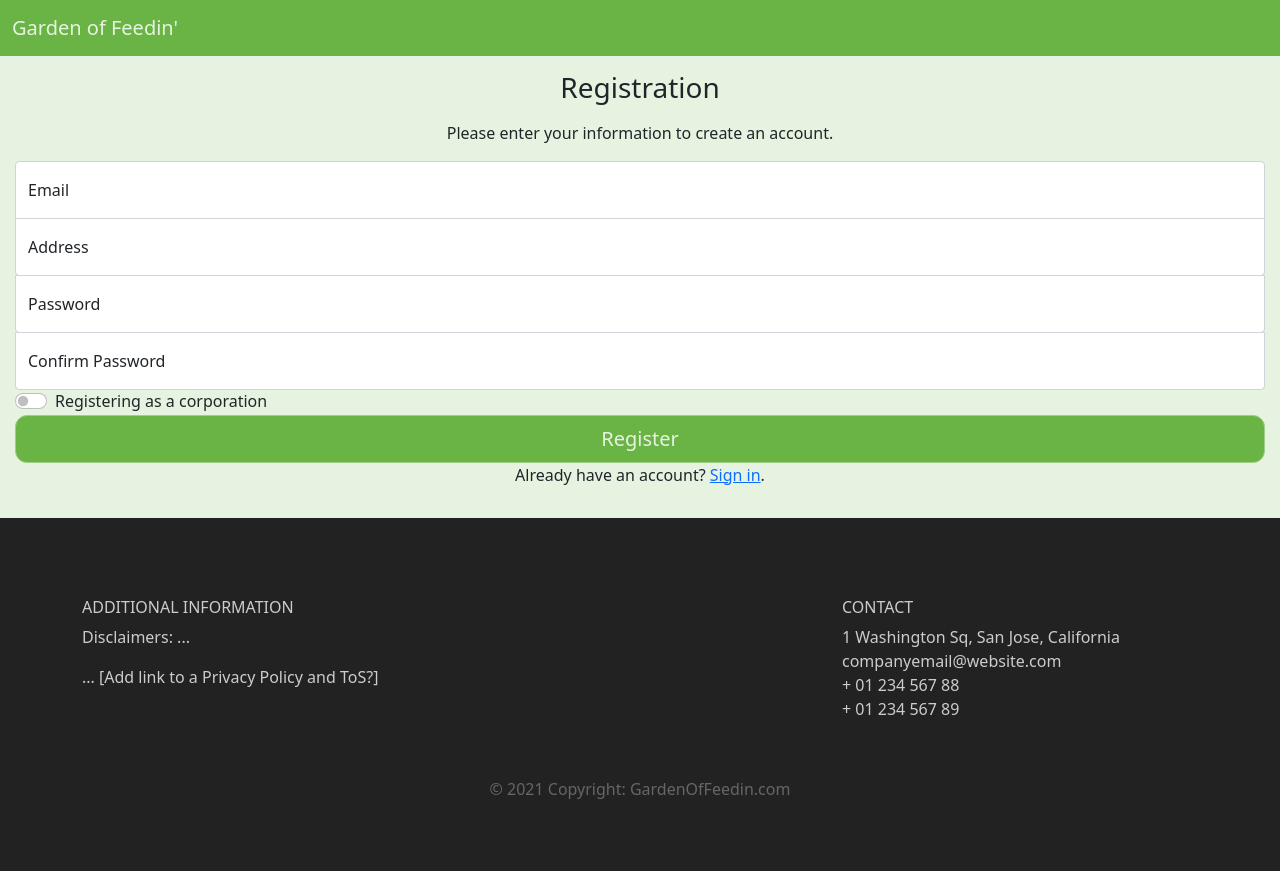
After one commit to tomrichard3011/GardenOfFeedin, a Django app: template garden/gardenApp/templates/register.html in a window 1280 px wide. The commit adds this page. Run offline with Django 3.2, Linux system fonts and the light colour scheme; the template is opened without the code that fills it, so the values that code supplies are empty; some libraries are stand-ins or nearby versions.

Commit message:
Added new files for sign in and registration
Modified homepage.html to remove extra pages, added sign-in button
Moved sign-in.html to garden/gardenApp/template
Modified sign-in.html for style
Added register.html to garden/gardenApp/template
Added signin.css to garden/gardenApp/static/css

```diff
--- /dev/null
+++ b/garden/gardenApp/static/css/signin.css
@@ -0,0 +1,72 @@
+/* SIGN IN */
+.form-signin {
+  width: 100%;
+  max-width: 330px;
+  padding: 15px;
+  margin: auto;
+}
+
+.form-signin .checkbox {
+  font-weight: 400;
+}
+
+.form-signin .form-floating:focus-within {
+  z-index: 2;
+}
+
+.form-signin input[type="email"] {
+  margin-bottom: -1px;
+  border-bottom-right-radius: 0;
+  border-bottom-left-radius: 0;
+}
+
+.form-signin input[type="password"] {
+  margin-bottom: 10px;
+  border-top-left-radius: 0;
+  border-top-right-radius: 0;
+}
+
+/* REGISTER */
+.form-register {
+  width: 100%;
+  max-width: 1530px;	/* 330 */
+  padding: 15px;
+  margin: auto;
+}
+
+.form-register .form-check {
+  font-weight: 400;
+}
+
+.form-register .form-floating:focus-within {
+  z-index: 2;
+}
+
+.form-register input[type="email"] {
+  margin-bottom: -1px;
+  border-bottom-right-radius: 0;
+  border-bottom-left-radius: 0;
+}
+
+.form-register input[type="password"] {
+  margin-bottom: -1px;
+  border-top-left-radius: 0;
+  border-top-right-radius: 0;
+}
+
+.form-register input[type="text"] {
+  margin-bottom: -1px;
+  border-top-left-radius: 0;
+  border-top-right-radius: 0;
+}
+
+/* FOOTER */
+.page-footer {
+    background-color: #222;
+    color: #ccc;
+    padding: 80px 0 30px;
+}
+.footer-copyright {
+    color: #666;
+    padding: 40px 0;
+}
--- /dev/null
+++ b/garden/gardenApp/templates/register.html
@@ -0,0 +1,112 @@
+<!DOCTYPE html>
+<html lang="en">
+    <head>
+		<!-- Required meta tags -->
+        <meta charset="utf-8">
+        <meta name="viewport" content="width=device-width, initial-scale=1">
+
+		<title>Register</title>
+
+		<link href="https://cdn.jsdelivr.net/npm/bootstrap@5.1.3/dist/css/bootstrap.min.css" rel="stylesheet" integrity="sha384-1BmE4kWBq78iYhFldvKuhfTAU6auU8tT94WrHftjDbrCEXSU1oBoqyl2QvZ6jIW3" crossorigin="anonymous">
+        <!-- for local reference -->
+		<!-- <link rel="stylesheet" href="bootstrap/css/bootstrap.min.css"> -->
+
+		<link rel="stylesheet" type="text/css" href="./../static/css/main.css">
+		<link href="./../static/css/signin.css" rel="stylesheet">
+
+		<!-- style for image above sign in (branding icon)
+		<style>
+      		.bd-placeholder-img {
+        		font-size: 1.125rem;
+        		text-anchor: middle;
+        		-webkit-user-select: none;
+        		-moz-user-select: none;
+        		user-select: none;
+      		}
+
+      		@media (min-width: 768px) {
+        		.bd-placeholder-img-lg {
+          		font-size: 3.5rem;
+        		}
+      		}
+    	</style>
+		-->
+
+	</head>
+
+	<body class="text-center">
+
+		<nav class="navbar navbar-expand-md">
+			<div class="container-fluid">
+				<a class="navbar-brand" href="homepage.html">Garden of Feedin'</a>
+			</div>
+		</nav>
+
+		<main class="form-register">
+		  <form>
+			<!-- for image above sign in (branding icon)
+			<img class="mb-4" src="./../static/img/column-1.jpg" alt="" width="72" height="57">
+			-->
+			<h1 class="h3 mb-3 fw-normal">Registration</h1>
+			  <p>Please enter your information to create an account.</p>
+
+			<div class="form-floating">
+			  <input type="email" class="form-control" id="floatingInput" placeholder="name@example.com">
+			  <label for="floatingInput">Email</label>
+			</div>
+			<div class="form-floating">
+			  <input type="text" class="form-control" id="floatingAddress" placeholder="123 Main Street, City, CA">
+			  <label for="floatingAddress">Address</label>
+			</div>
+			<div class="form-floating">
+			  <input type="password" class="form-control" id="floatingPassword" placeholder="Password">
+			  <label for="floatingPassword">Password</label>
+			</div>
+			<div class="form-floating">
+			  <input type="password" class="form-control" id="floatingConfirmPassword" placeholder="Confirm Password">
+			  <label for="floatingPassword">Confirm Password</label>
+			</div>
+
+			<style> h {text-align: left} </style>
+			<h class="form-check form-switch">
+			  <input class="form-check-input" type="checkbox" id="flexSwitchCheckDefault">
+			  <label class="form-check-label" for="flexSwitchCheckDefault">Registering as a corporation</label>
+			  </h>
+
+			<button class="w-100 btn btn-lg btn-primary" type="submit">Register</button>
+
+			<div class="container signin">
+    			<p>Already have an account? <a href="sign-in.html">Sign in</a>.</p>
+ 			</div>
+		  </form>
+		</main>
+
+		<style> footer {text-align: left} </style>
+		<footer class="page-footer">
+			<div class="container">
+				<div class="row">
+					<div class="col-lg-8 col-md-8 col-sm-12">
+						<h6 class="text-uppercase font-weight-bold">Additional Information</h6>
+						<p>Disclaimers: ...</p>
+						<p>... [Add link to a Privacy Policy and ToS?]</p>
+					</div>
+					<div class="col-lg-4 col-md-4 col-sm-12">
+						<h6 class="text-uppercase font-weight-bold">Contact</h6>
+						<p>1 Washington Sq, San Jose, California
+						<br/>companyemail@website.com
+						<br/>+ 01 234 567 88
+						<br/>+ 01 234 567 89</p>
+					</div>
+				</div>
+			</div>
+			<div class="footer-copyright text-center">© 2021 Copyright: GardenOfFeedin.com</div>
+		</footer>
+
+
+	<!-- custom javascript files -->
+	<script src="js/main.js"></script>
+	<!-- includes every Bootstrap JavaScript plugin and dependency with Popper -->
+	<script src="https://cdn.jsdelivr.net/npm/bootstrap@5.1.3/dist/js/bootstrap.min.js" integrity="sha384-QJHtvGhmr9XOIpI6YVutG+2QOK9T+ZnN4kzFN1RtK3zEFEIsxhlmWl5/YESvpZ13" crossorigin="anonymous"></script>
+	<script src="https://cdn.jsdelivr.net/npm/@popperjs/core@2.10.2/dist/umd/popper.min.js" integrity="sha384-7+zCNj/IqJ95wo16oMtfsKbZ9ccEh31eOz1HGyDuCQ6wgnyJNSYdrPa03rtR1zdB" crossorigin="anonymous"></script>
+	</body>
+</html>
```
Also changed, not shown: garden/gardenApp/templates/homepage.html (+19 -10 lines), garden/gardenApp/templates/sign-in.html (renamed from garden/gardenApp/static/sign-in.html, +25 -5 lines).
